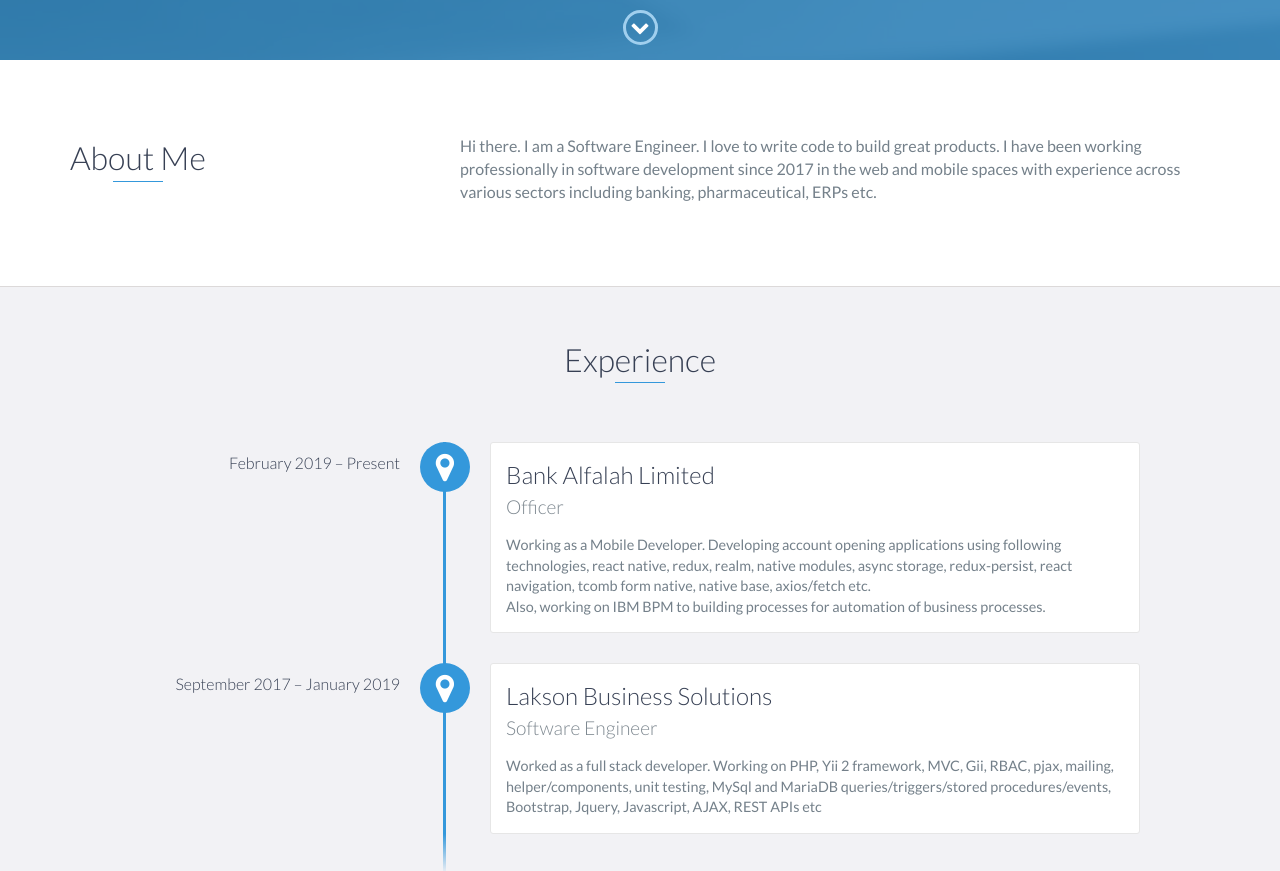
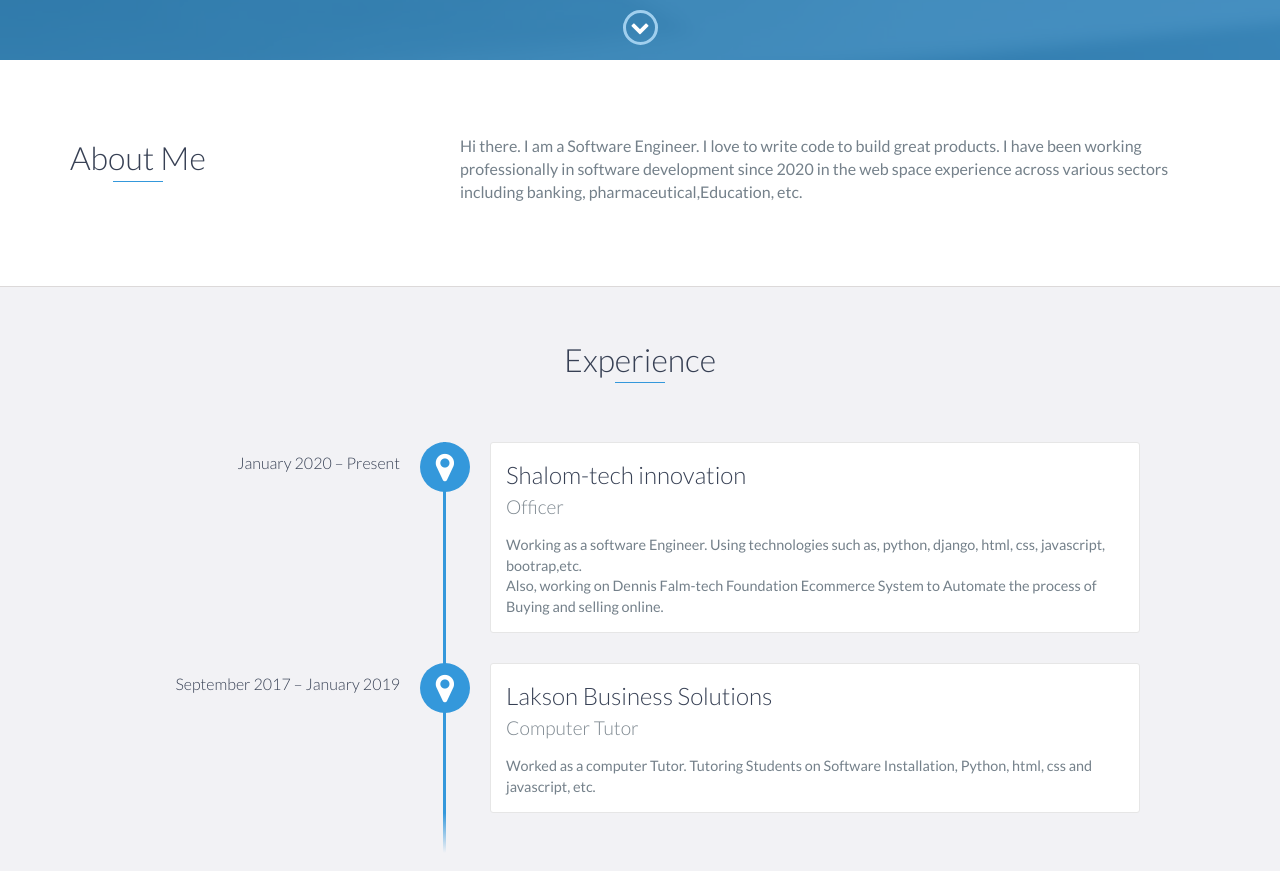
Before and after one commit to ebisinteidennis/ebisinteidennis, a website: page index.html in a window 1280 px wide. Shown: the part 740-1611 px from the top of the page. Drawn offline with nearby package versions, Linux system fonts and the light colour scheme.

Commit message:
Update index.html
updating content details

```diff
--- a/index.html
+++ b/index.html
@@ -95,7 +95,7 @@
                 </div>
                 <div class="col-md-8">
                     <p>
-                        Hi there. I am a Software Engineer. I love to write code to build great products. I have been working professionally in software development since 2017 in the web and mobile spaces with experience across various sectors including banking, pharmaceutical, ERPs etc.
+                        Hi there. I am a Software Engineer. I love to write code to build great products. I have been working professionally in software development since 2020 in the web space experience across various sectors including banking, pharmaceutical,Education, etc.
                     </p>
                 </div>
             </div>
@@ -106,20 +106,20 @@
     <div id="experience" class="background-alt">
         <h2 class="heading">Experience</h2>
         <div id="experience-timeline">
-            <div data-date="February 2019 – Present">
-                <h3>Bank Alfalah Limited</h3>
+            <div data-date="January 2020 – Present">
+                <h3>Shalom-tech innovation</h3>
                 <h4>Officer</h4>
                 <p>
-                    Working as a Mobile Developer. Developing account opening applications using following technologies, react native, redux, realm, native modules, async storage, redux-persist, react navigation, tcomb form native, native base, axios/fetch etc.
+                    Working as a software Engineer. Using technologies such as, python, django, html, css, javascript, bootrap,etc.
                     <br>
-                    Also, working on IBM BPM to building processes for automation of business processes.
+                    Also, working on Dennis Falm-tech Foundation Ecommerce System to Automate the process of Buying and selling online.
                 </p>
             </div>
             <div data-date="September 2017 – January 2019">
                 <h3>Lakson Business Solutions</h3>
-                <h4>Software Engineer</h4>
+                <h4>Computer Tutor</h4>
                 <p>
-                    Worked as a full stack developer. Working on PHP, Yii 2 framework, MVC, Gii, RBAC, pjax, mailing, helper/components, unit testing, MySql and MariaDB queries/triggers/stored procedures/events, Bootstrap, Jquery, Javascript, AJAX, REST APIs etc
+                    Worked as a computer Tutor. Tutoring Students on Software Installation, Python, html, css and javascript, etc.
                 </p>
             </div>
 
```
